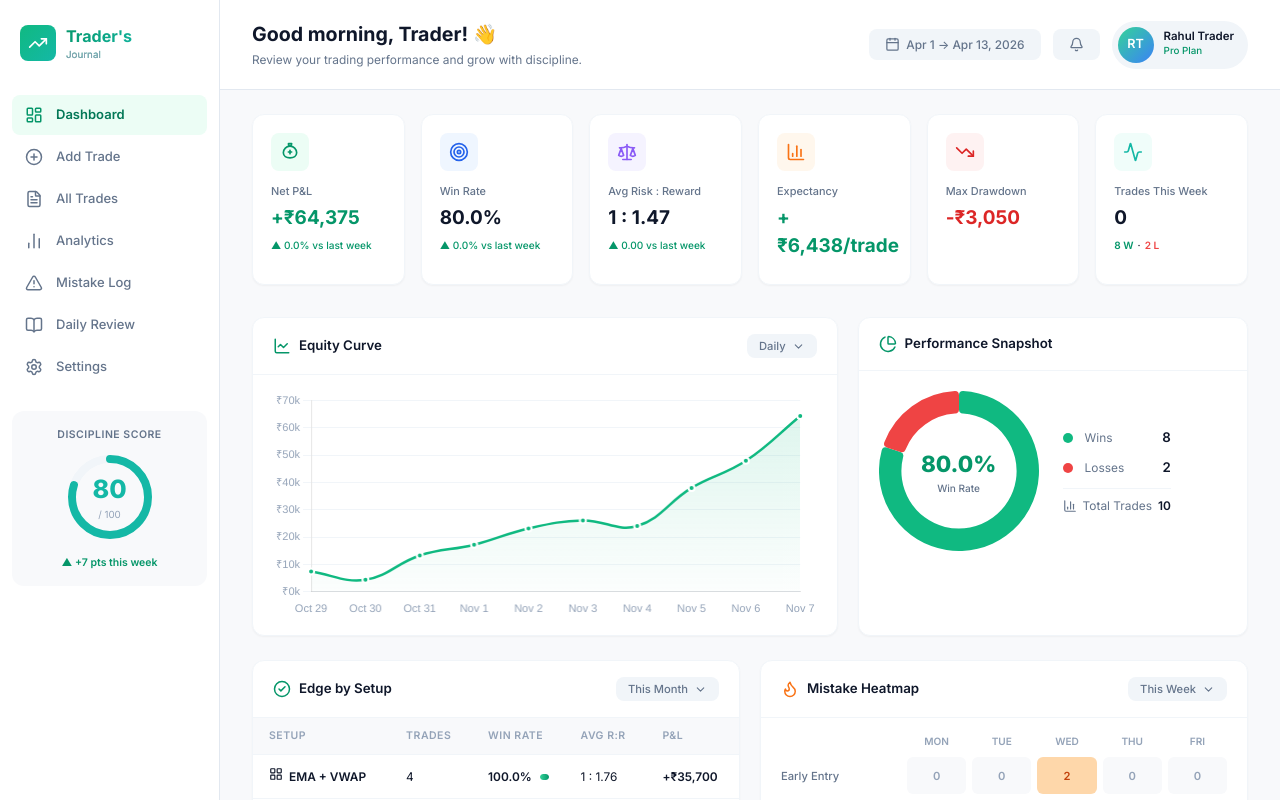
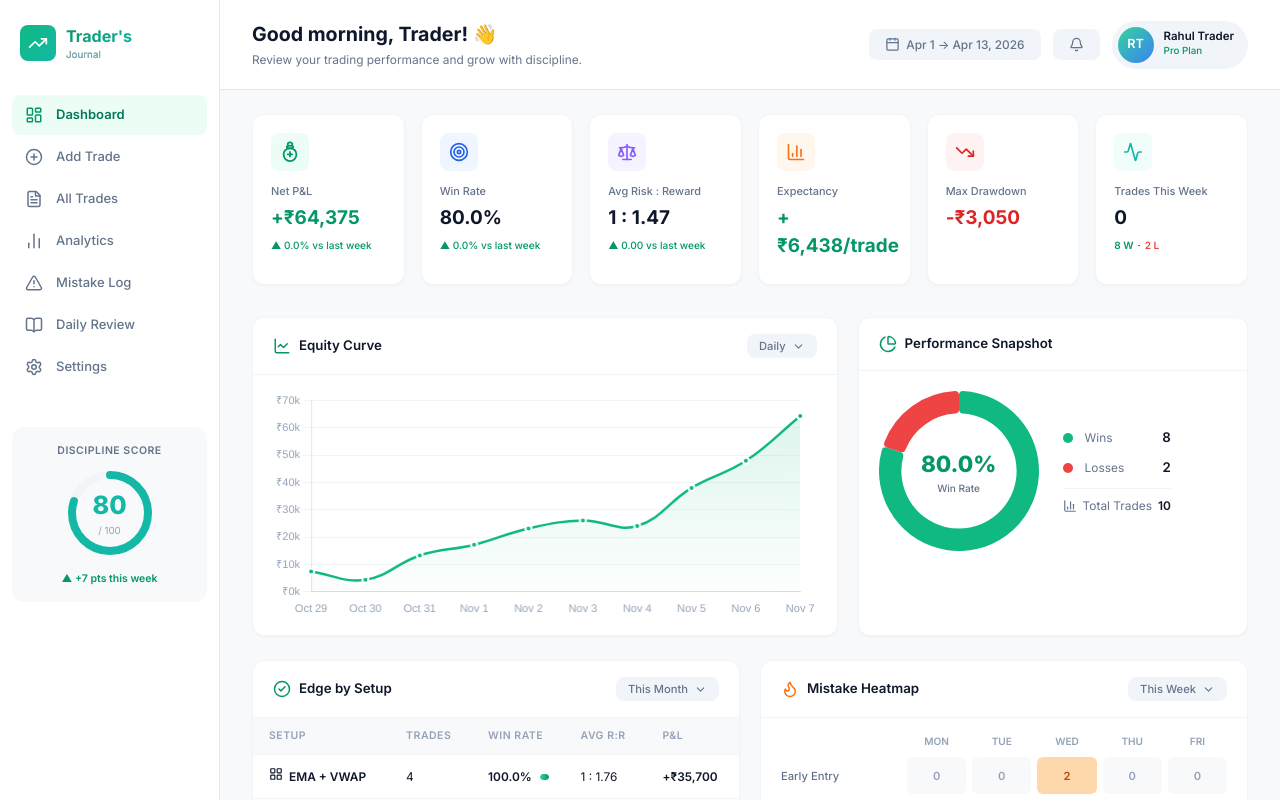
Before and after one commit to Zaydensth/traders-journal, a React (Vite) app: page / in a window 1280 px wide. Shown: the top 800 px of the page. Built offline with nearby package versions, Linux system fonts and the light colour scheme.

Commit message:
Increase discipline score spacing + clearer money bag SVG icon

```diff
--- a/src/index.css
+++ b/src/index.css
@@ -1707,7 +1707,7 @@ input, select, textarea { font-family: inherit; outline: none; }
 /* =================== SIDEBAR DISCIPLINE WIDGET =================== */
 .sidebar-discipline {
   margin: 12px;
-  margin-top: 24px;
+  margin-top: 40px;
   padding: 16px;
   background: var(--bg-primary);
   border-radius: var(--radius-md);
--- a/src/pages/Dashboard.tsx
+++ b/src/pages/Dashboard.tsx
@@ -175,12 +175,17 @@ export default function Dashboard() {
         <div className="stat-cards">
           <div className="stat-card animate-in">
             <div className="stat-card-icon green">
-              <svg width="20" height="20" viewBox="0 0 24 24" fill="none"
+              <svg width="22" height="22" viewBox="0 0 24 24" fill="none"
                 stroke="currentColor" strokeWidth="2"
                 strokeLinecap="round" strokeLinejoin="round">
-                <path d="M10 2h4l-1 3H11L10 2z" />
-                <path d="M12 5C7.6 5 4 8.4 4 13c0 3.9 3.6 6 8 6s8-2.1 8-6c0-4.6-3.6-8-8-8z" />
-                <path d="M12 10v4M10 12h4" />
+                {/* top knot */}
+                <path d="M9.5 4a2.5 2.5 0 0 1 5 0" />
+                {/* neck tie */}
+                <path d="M8.5 6.5C8.5 5.7 10 5 12 5s3.5.7 3.5 1.5S14 8 12 8 8.5 7.3 8.5 6.5z" />
+                {/* bag body */}
+                <path d="M5 14.5C5 18.6 8.1 22 12 22s7-3.4 7-7.5C19 10.8 16 8 12 8S5 10.8 5 14.5z" />
+                {/* currency cross inside */}
+                <path d="M12 12v5M9.5 14.5h5" />
               </svg>
             </div>
             <div className="stat-card-label">Net P&L</div>
```
